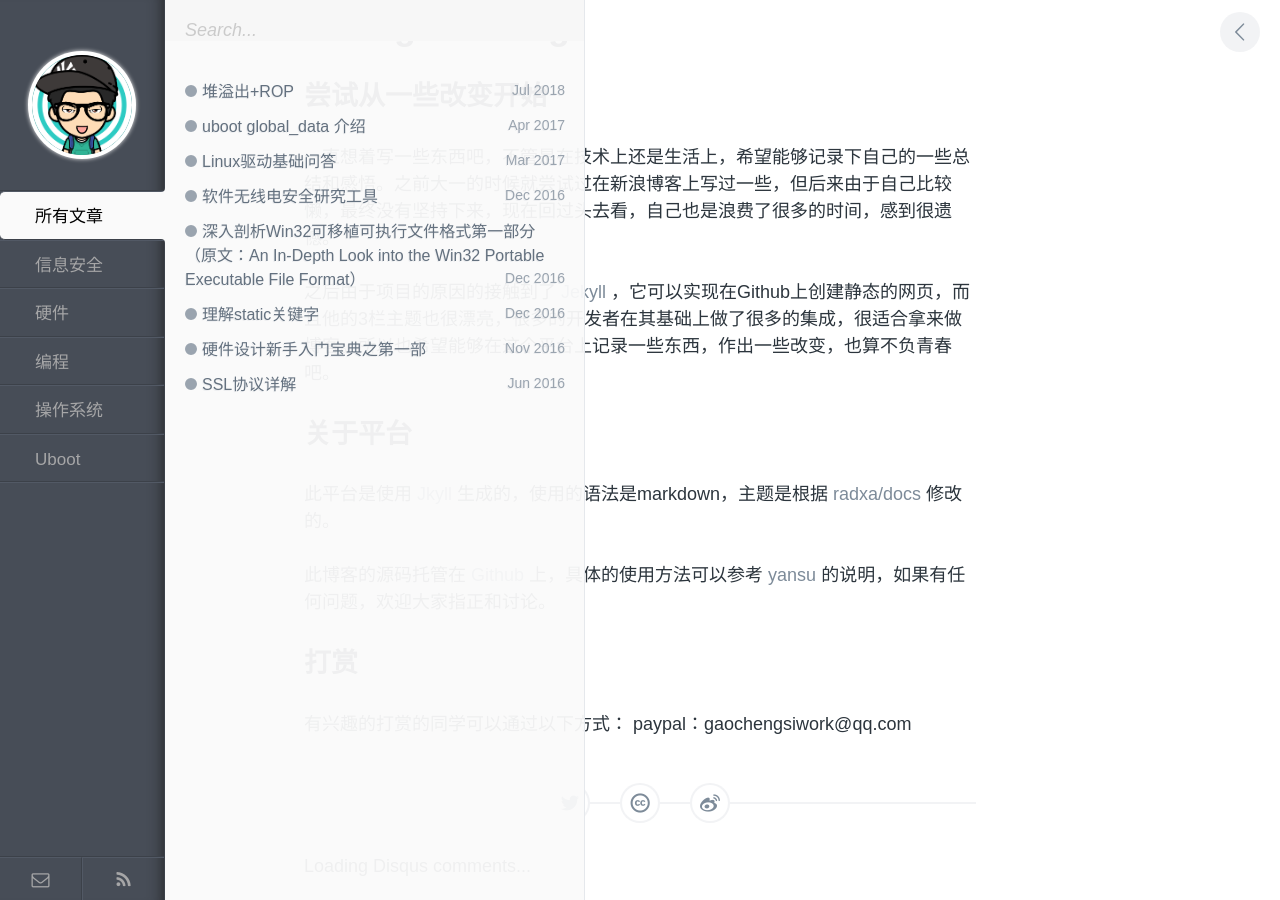
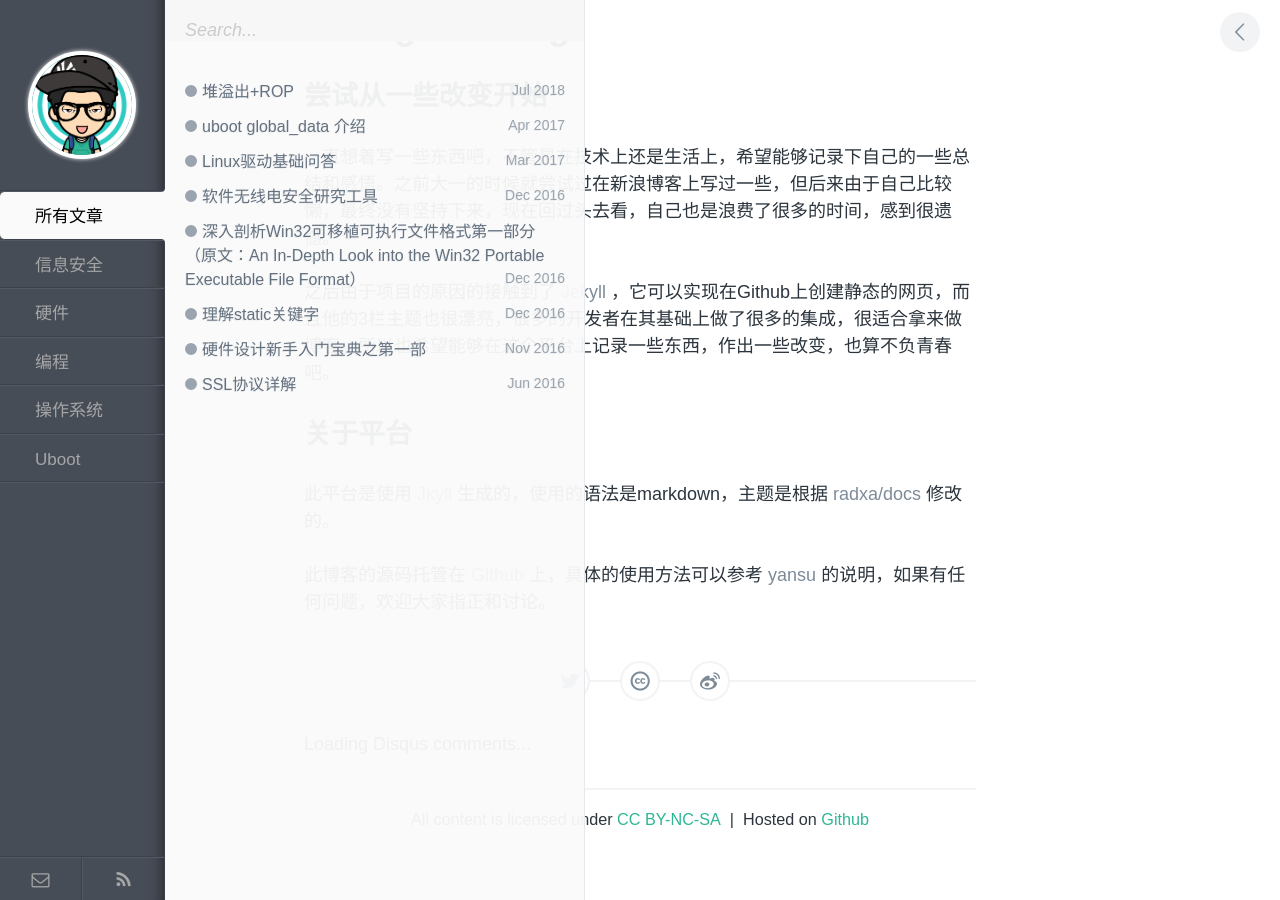
Before and after one commit to gaochengsi/doc, a Jekyll site: the page built from index.md, in a window 1280 px wide. Built offline with Jekyll 4.4.1, drawn with Linux system fonts in a browser that asks for light colours; comment, search, counter and statistics services are not loaded.

Commit message:
fix bugs

```diff
--- a/assets/css/style.css
+++ b/assets/css/style.css
@@ -447,7 +447,7 @@ iframe {
       height: 260px; } }
 
 #post__toc-trigger {
-  width: 300px;
+  width: 265px;
   padding-left: 40px;
   position: fixed;
   top: 64px;
--- a/index.md
+++ b/index.md
@@ -13,10 +13,6 @@ title: ChengSi‘s Blog
 
 此博客的源码托管在 [Github][2] 上，具体的使用方法可以参考 [yansu][3] 的说明，如果有任何问题，欢迎大家指正和讨论。
 
-## 打赏
-有兴趣的打赏的同学可以通过以下方式：
-paypal：gaochengsiwork@qq.com
-
 
 
 [1]: http://jekyll.bootcss.com/
```
